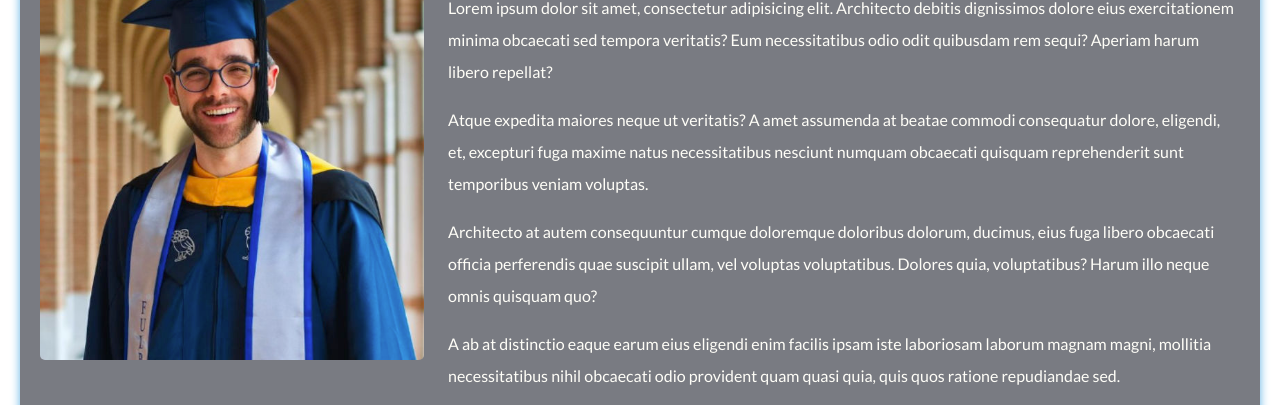
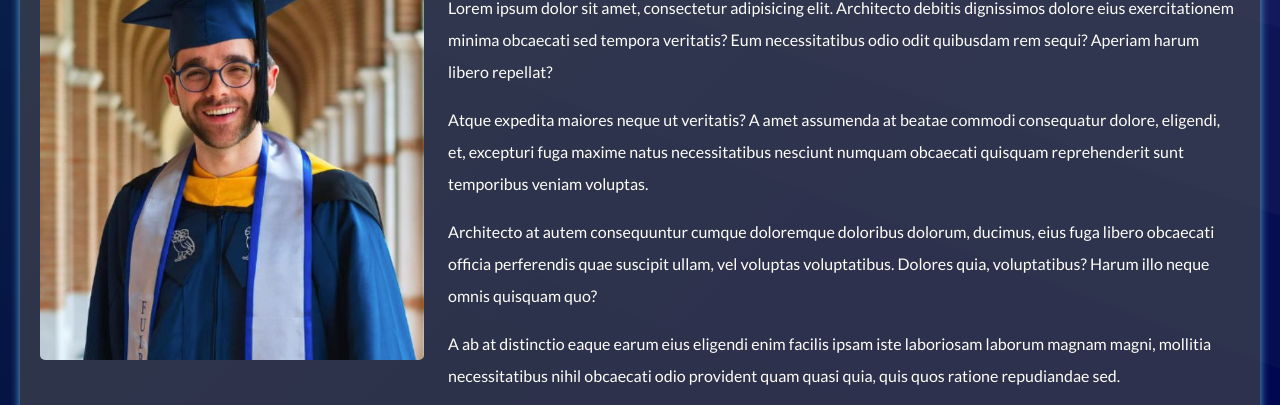
Before and after one commit to Tenceto/msevilla.github.io, a plain HTML site: page index.html in a window 1280 px wide. Shown: the part 182-587 px from the top of the page. Drawn offline with nearby package versions, Linux system fonts and the light colour scheme.

Commit message:
fix: Martin - Background not showing

```diff
--- a/assets/style.css
+++ b/assets/style.css
@@ -145,7 +145,7 @@ html, body{
     height: 100%;
     margin: 0;
     padding: 0;
-    background-image: url("/tenceto.github.io/assets/images/bg_1.svg");
+    background-image: url("/assets/images/bg_1.svg");
     background-size:     cover;
     background-repeat:   no-repeat;
     background-position: center center;
```
